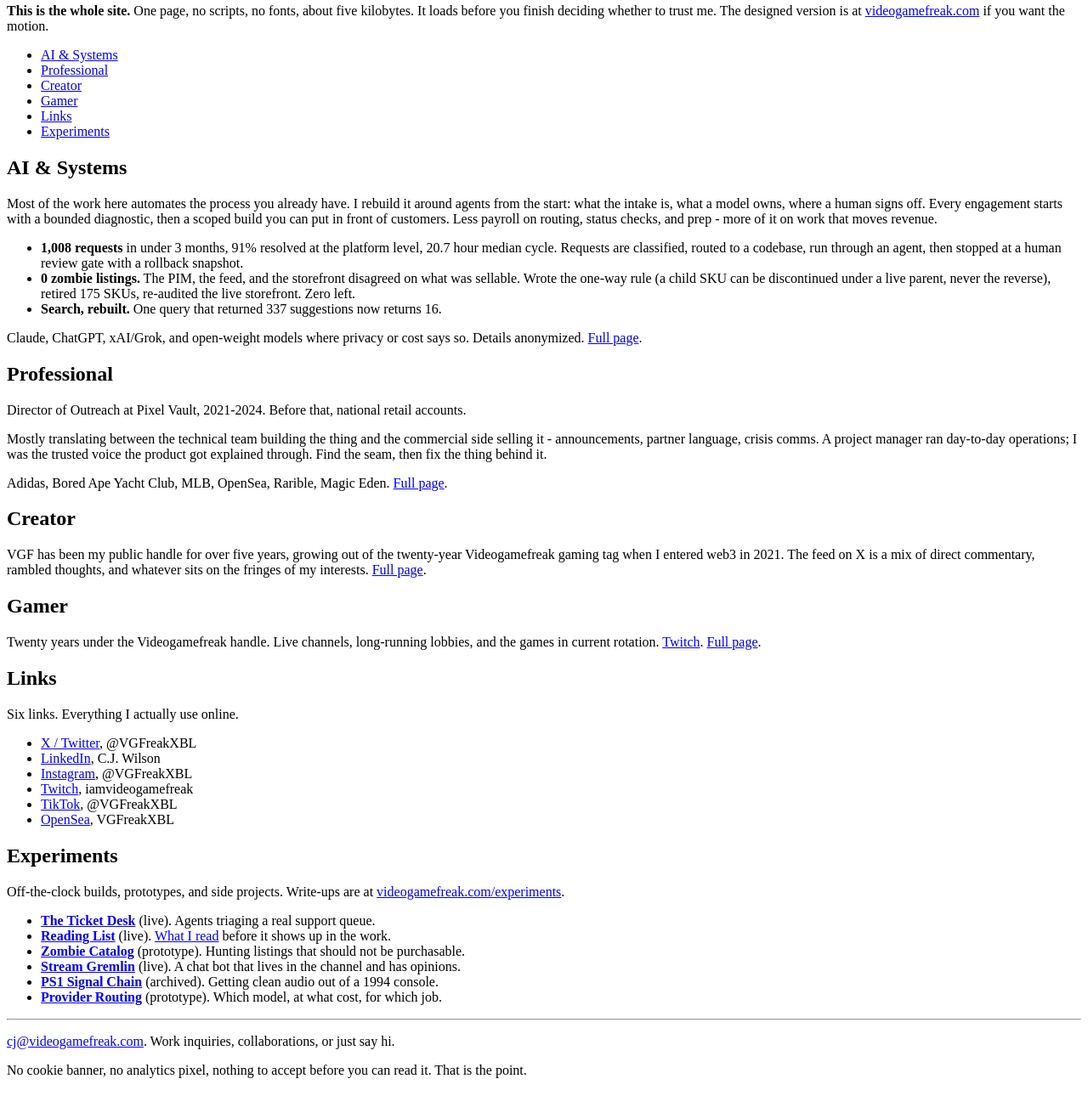
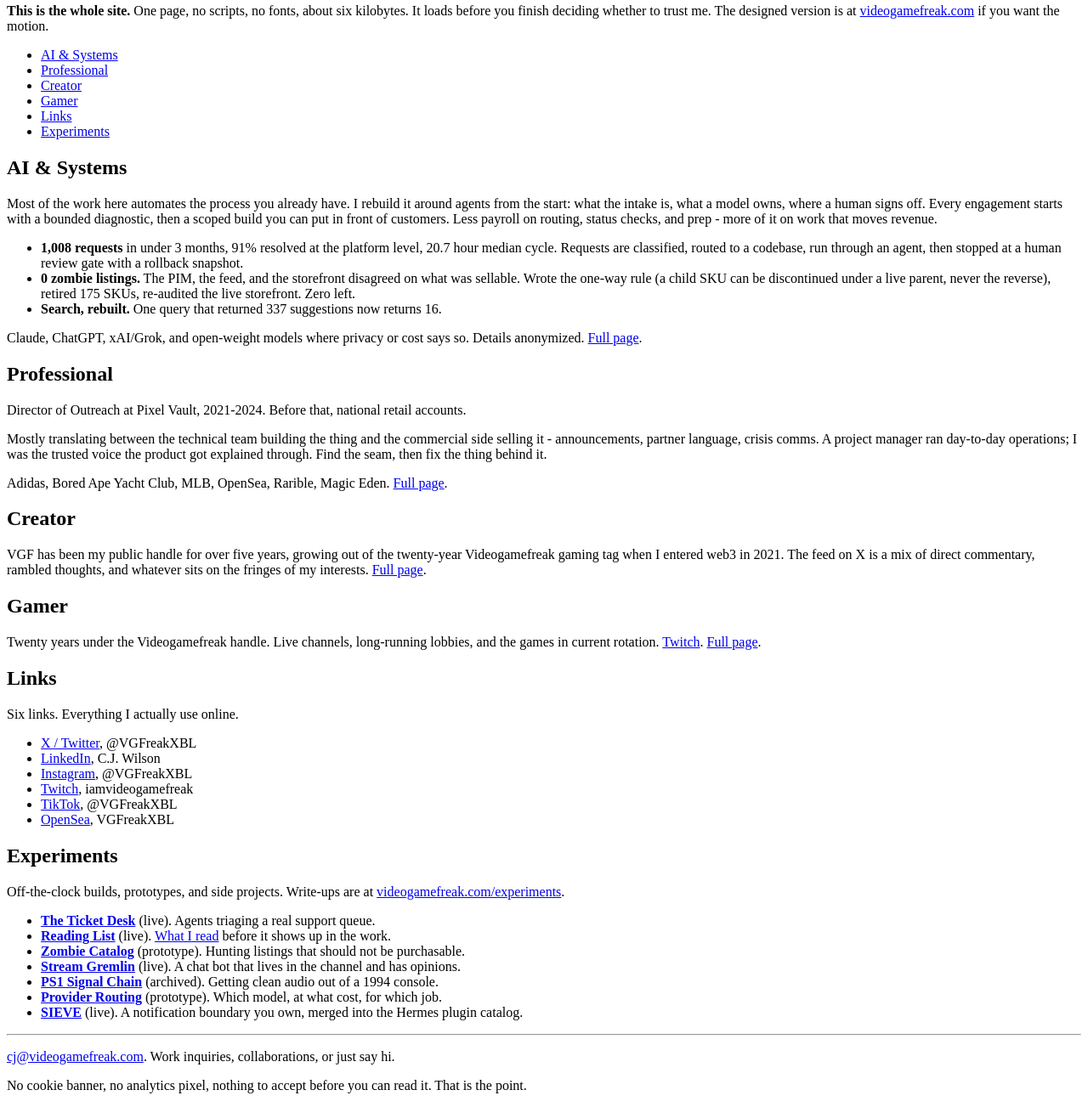
Before and after one commit to VGFreakXBL/simple-videogamefreak, a plain HTML site: page index.html in a window 1280 px wide. Shown: the part 162-1465 px from the top of the page at 85% size. Drawn offline with Linux system fonts and the light colour scheme.

Commit message:
Add SIEVE to experiments list; accurate byte count (six kilobytes)

```diff
--- a/index.html
+++ b/index.html
@@ -14,7 +14,7 @@
 
     <p>I design the loop operational work travels through - intake, classification, routing, what a model is allowed to touch, where a human signs off. Right now that runs inside a live merchandising operation. Before that: community to Director of Outreach in web3.</p>
 
-    <p><strong>This is the whole site.</strong> One page, no scripts, no fonts, about five kilobytes. It loads before you finish deciding whether to trust me. The designed version is at <a href="https://videogamefreak.com">videogamefreak.com</a> if you want the motion.</p>
+    <p><strong>This is the whole site.</strong> One page, no scripts, no fonts, about six kilobytes. It loads before you finish deciding whether to trust me. The designed version is at <a href="https://videogamefreak.com">videogamefreak.com</a> if you want the motion.</p>
 
     <ul>
         <li><a href="#ai-systems">AI &amp; Systems</a></li>
@@ -65,6 +65,7 @@
         <li><a href="https://videogamefreak.com/experiments/stream-gremlin"><strong>Stream Gremlin</strong></a> (live). A chat bot that lives in the channel and has opinions.</li>
         <li><a href="https://videogamefreak.com/experiments/ps1-signal-chain"><strong>PS1 Signal Chain</strong></a> (archived). Getting clean audio out of a 1994 console.</li>
         <li><a href="https://videogamefreak.com/experiments/provider-routing"><strong>Provider Routing</strong></a> (prototype). Which model, at what cost, for which job.</li>
+        <li><a href="https://videogamefreak.com/experiments/sieve"><strong>SIEVE</strong></a> (live). A notification boundary you own, merged into the Hermes plugin catalog.</li>
     </ul>
 
     <hr>
```
